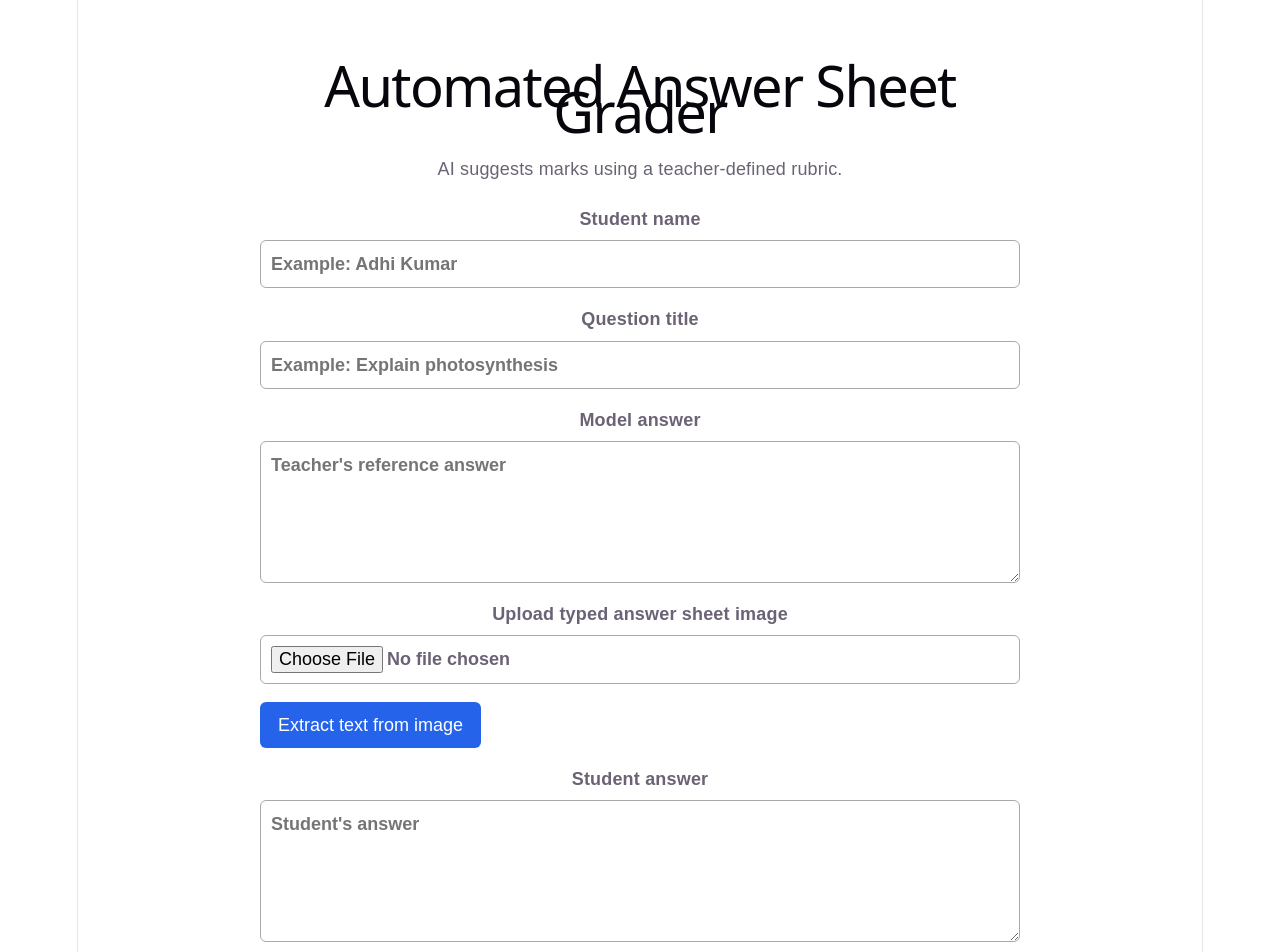
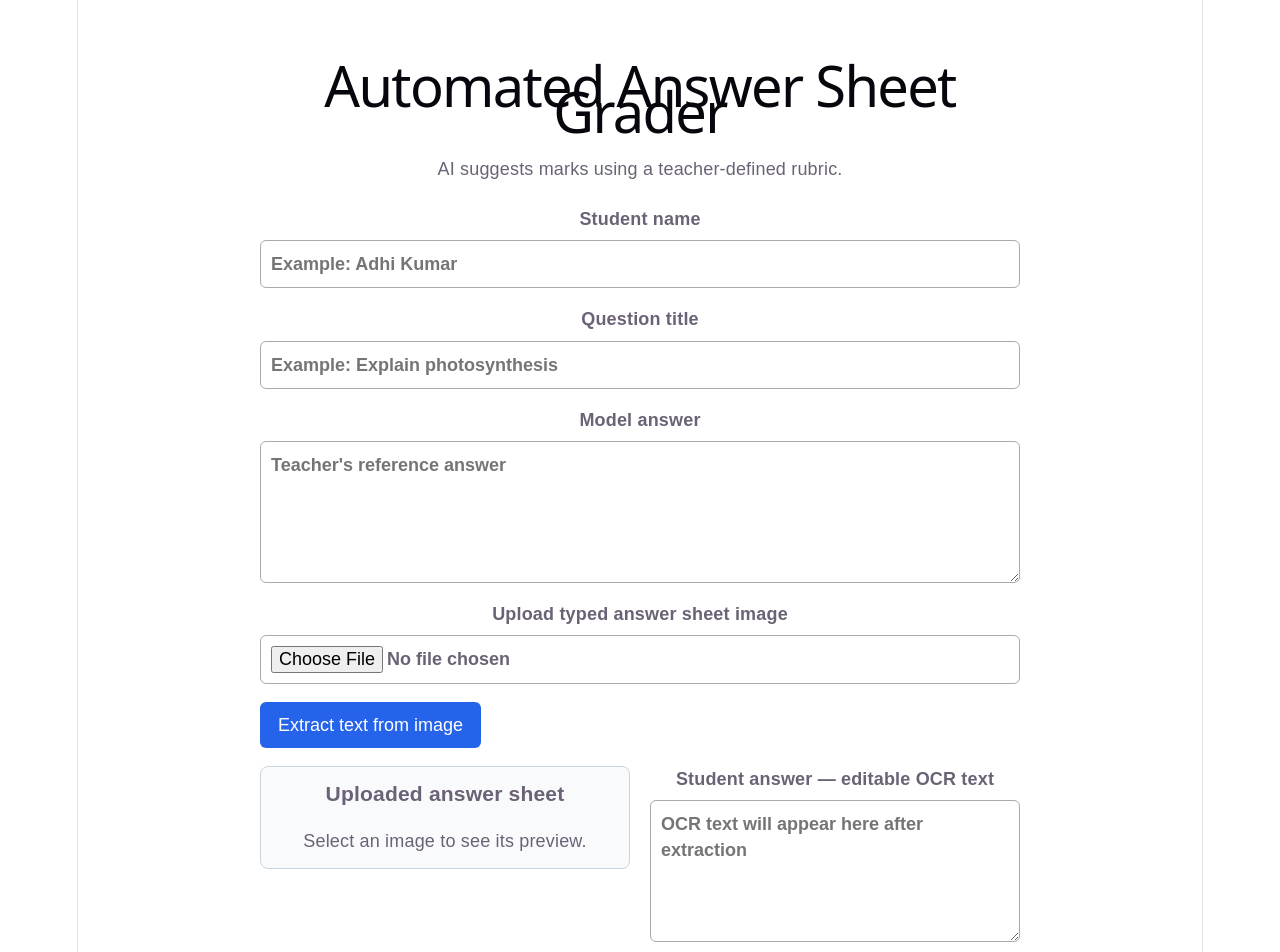
Before and after one commit to AdhishDatir/automated-answer-sheet-grader, a React app in the folder frontend/: page / in a window 1280 px wide. Shown: the top 952 px of the page. Built offline with nearby package versions, Linux system fonts and the light colour scheme; the HTML template or start-up script is replaced by a standard one.

Commit message:
added an uploaded image and extracted text review

```diff
--- a/frontend/src/App.css
+++ b/frontend/src/App.css
@@ -92,3 +92,35 @@ td {
 th {
   background: #e2e8f0;
 }
+.ocr-review-grid {
+  display: grid;
+  grid-template-columns: 1fr 1fr;
+  gap: 20px;
+  align-items: start;
+}
+
+.image-preview {
+  padding: 14px;
+  border: 1px solid #cbd5e1;
+  border-radius: 8px;
+  background: #f8fafc;
+}
+
+.image-preview h3 {
+  margin-top: 0;
+}
+
+.image-preview img {
+  display: block;
+  width: 100%;
+  max-height: 360px;
+  object-fit: contain;
+  border-radius: 6px;
+  background: white;
+}
+
+@media (max-width: 700px) {
+  .ocr-review-grid {
+    grid-template-columns: 1fr;
+  }
+}
--- a/frontend/src/App.jsx
+++ b/frontend/src/App.jsx
@@ -1,4 +1,4 @@
-import { useState } from "react";
+import { useEffect, useState } from "react";
 import "./App.css";
 
 const API_BASE_URL = "http://127.0.0.1:8000";
@@ -22,6 +22,19 @@ function App() {
   const [saveMessage, setSaveMessage] = useState("");
   const [ocrFile, setOcrFile] = useState(null);
   const [ocrLoading, setOcrLoading] = useState(false);
+  const [imagePreview, setImagePreview] = useState("");
+
+  useEffect(() => {
+  if (!ocrFile) {
+    setImagePreview("");
+    return;
+  }
+
+  const previewUrl = URL.createObjectURL(ocrFile);
+  setImagePreview(previewUrl);
+
+  return () => URL.revokeObjectURL(previewUrl);
+  }, [ocrFile]);
 
   function parseRubric() {
     const lines = rubricText
@@ -236,15 +249,27 @@ function App() {
 >
   {ocrLoading ? "Extracting text..." : "Extract text from image"}
 </button>
+        <div className="ocr-review-grid">
+  <div className="image-preview">
+    <h3>Uploaded answer sheet</h3>
+
+    {imagePreview ? (
+      <img src={imagePreview} alt="Uploaded answer sheet preview" />
+    ) : (
+      <p>Select an image to see its preview.</p>
+    )}
+  </div>
+
   <label>
-          Student answer
+    Student answer — editable OCR text
     <textarea
       value={studentAnswer}
       onChange={(event) => setStudentAnswer(event.target.value)}
-            placeholder="Student's answer"
+      placeholder="OCR text will appear here after extraction"
       required
     />
   </label>
+</div>
 
         <label>
           Rubric — one point per line
```
Lines whose indentation alone changed are shown as unchanged.
